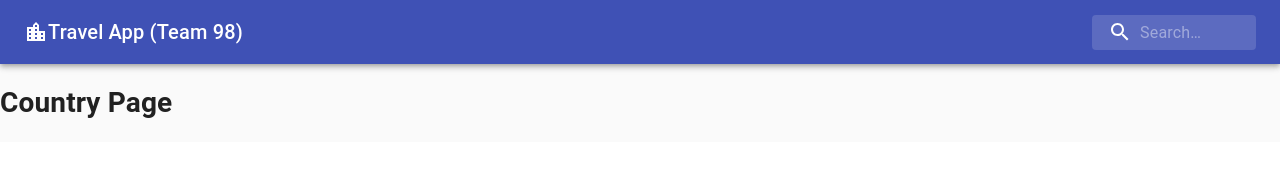
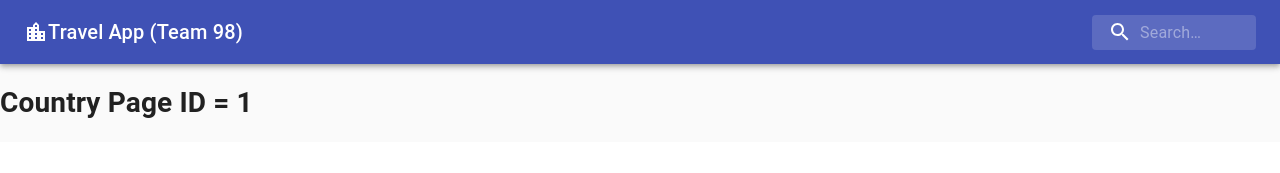
Before and after one commit to Rodion-git/travel-app, a React app: page /country/1 in a window 1280 px wide. Shown: the top 173 px of the page. Built offline with nearby package versions, Linux system fonts and the light colour scheme.

Commit message:
feat: add rounting

```diff
--- a/src/App.tsx
+++ b/src/App.tsx
@@ -27,11 +27,7 @@ const App: React.FC = () => {
                 <Header />
                 <main>
                     <Switch>
-                        <Route
-                            component={CountryPage}
-                            exact
-                            path="/country/:id"
-                        />
+                        <Route component={CountryPage} path="/country/:id" />
                         <Route component={MainPage} exact path="/" />
                     </Switch>
                 </main>
--- a/src/pages/MainPage.tsx
+++ b/src/pages/MainPage.tsx
@@ -28,7 +28,7 @@ const MainPage: React.FC = () => {
         <Container className={classes.cardGrid} maxWidth="md">
             <Grid container spacing={4}>
                 {data.map((country) => (
-                    <CountryCard countryObj={country} />
+                    <CountryCard key={country.id} countryObj={country} />
                 ))}
             </Grid>
         </Container>
--- a/src/pages/СountryPage.tsx
+++ b/src/pages/СountryPage.tsx
@@ -12,9 +12,9 @@ import {
 } from "react-router-dom";
 
 const CountryPage: React.FC = () => {
-    // const { id } = useParams();
+    const { id } = useParams<{ id: string }>();
 
-    return <h1>Country Page</h1>;
+    return <h1>Country Page ID = {id} </h1>;
 };
 
 export default CountryPage;
```
